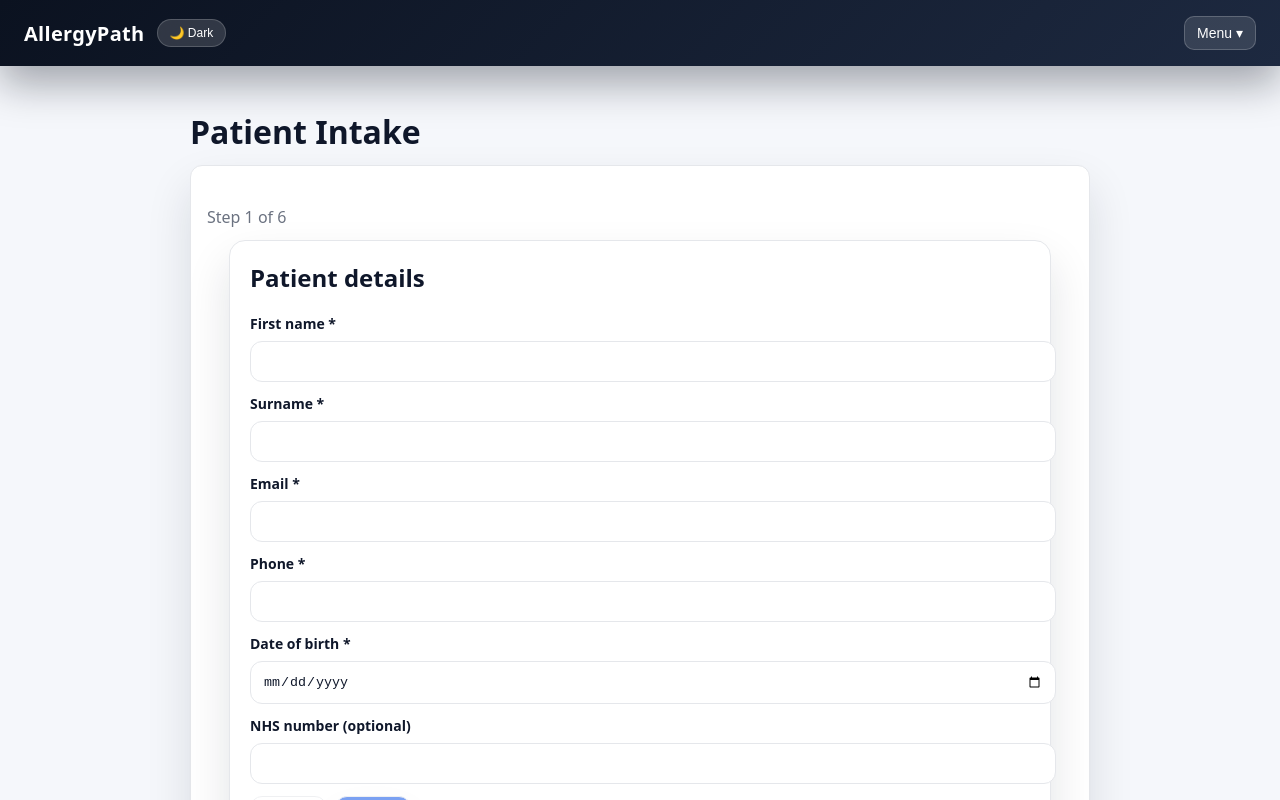
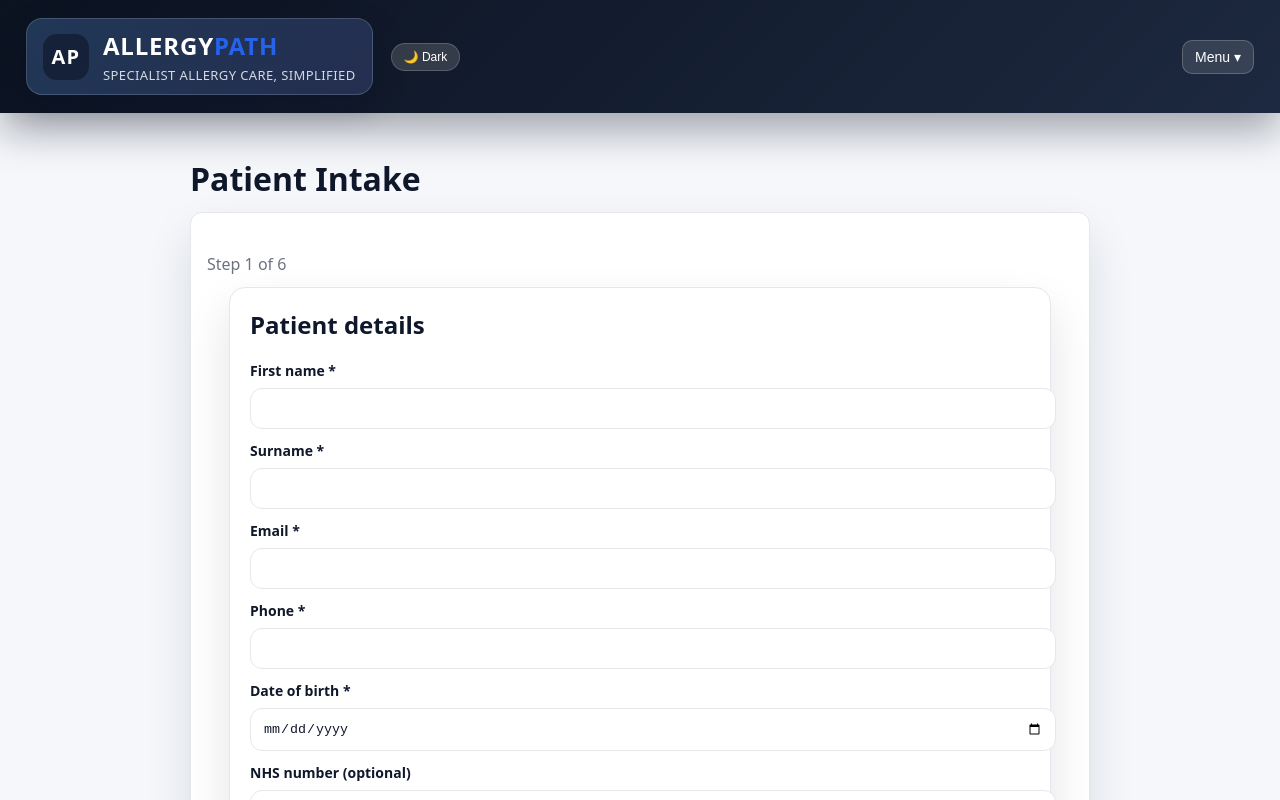
Before and after one commit to harrybailey246/allergypath, a React (Create React App) app: page / in a window 1280 px wide. Shown: the top 800 px of the page. Built offline with nearby package versions, Linux system fonts and the light colour scheme.

Commit message:
Enhance header branding block

```diff
--- a/src/App.js
+++ b/src/App.js
@@ -280,18 +280,77 @@ export default function App() {
         style={{
           background: "var(--header)",
           color: "var(--headerText)",
-          padding: "16px 24px",
+          padding: "18px 26px",
           display: "flex",
           justifyContent: "space-between",
           alignItems: "center",
           flexWrap: "wrap",
-          gap: 12,
+          gap: 18,
           boxShadow: "0 18px 40px rgba(7, 11, 26, 0.35)",
         }}
       >
         {/* Logo + Theme Toggle */}
-        <div style={{ display: "flex", alignItems: "center", gap: 12 }}>
-          <h1 style={{ margin: 0, fontSize: 20, letterSpacing: 0.3 }}>AllergyPath</h1>
+        <div
+          style={{
+            display: "flex",
+            alignItems: "center",
+            gap: 18,
+            flexWrap: "wrap",
+          }}
+        >
+          <div
+            style={{
+              display: "flex",
+              alignItems: "center",
+              gap: 14,
+              padding: "10px 16px",
+              borderRadius: 16,
+              background: "linear-gradient(135deg, rgba(96,165,250,0.25), rgba(129,140,248,0.18))",
+              border: "1px solid rgba(148, 163, 184, 0.3)",
+              boxShadow: "0 12px 30px rgba(8, 15, 35, 0.28)",
+            }}
+          >
+            <div
+              style={{
+                width: 46,
+                height: 46,
+                borderRadius: 14,
+                display: "grid",
+                placeItems: "center",
+                background: "rgba(15, 23, 42, 0.65)",
+                color: "#ffffff",
+                fontWeight: 700,
+                fontSize: 20,
+                letterSpacing: 1.2,
+              }}
+            >
+              AP
+            </div>
+            <div style={{ display: "flex", flexDirection: "column", gap: 4 }}>
+              <span
+                style={{
+                  fontSize: 24,
+                  fontWeight: 700,
+                  letterSpacing: 0.8,
+                  textTransform: "uppercase",
+                }}
+              >
+                Allergy
+                <span style={{ color: "var(--primary)" }}>Path</span>
+              </span>
+              <span
+                style={{
+                  fontSize: 13,
+                  fontWeight: 500,
+                  letterSpacing: 0.4,
+                  color: "rgba(226, 232, 240, 0.92)",
+                  textTransform: "uppercase",
+                }}
+              >
+                Specialist allergy care, simplified
+              </span>
+            </div>
+          </div>
           <button onClick={toggleTheme} style={toggleBtn}>
             {theme === "dark" ? "☀️ Light" : "🌙 Dark"}
           </button>
```
